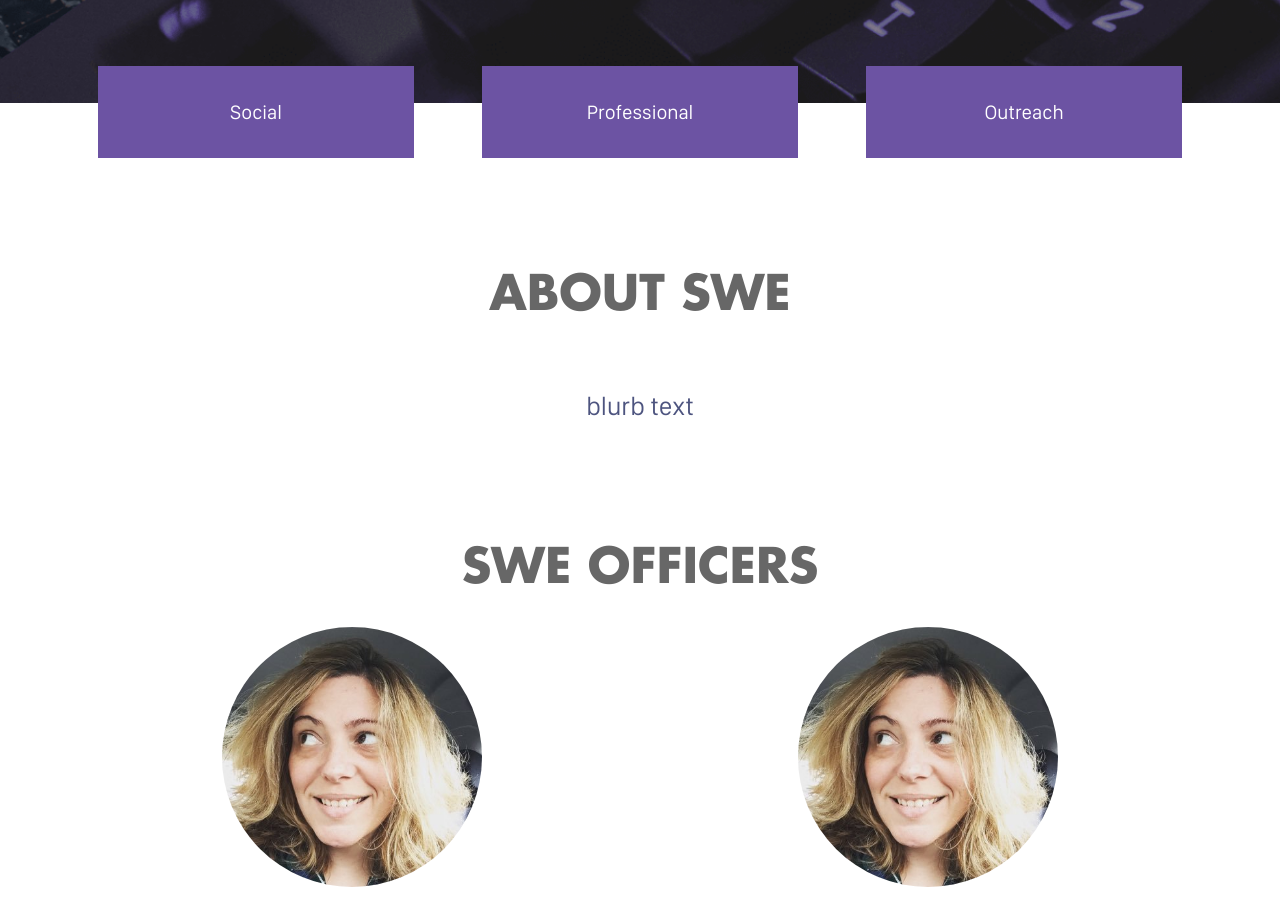
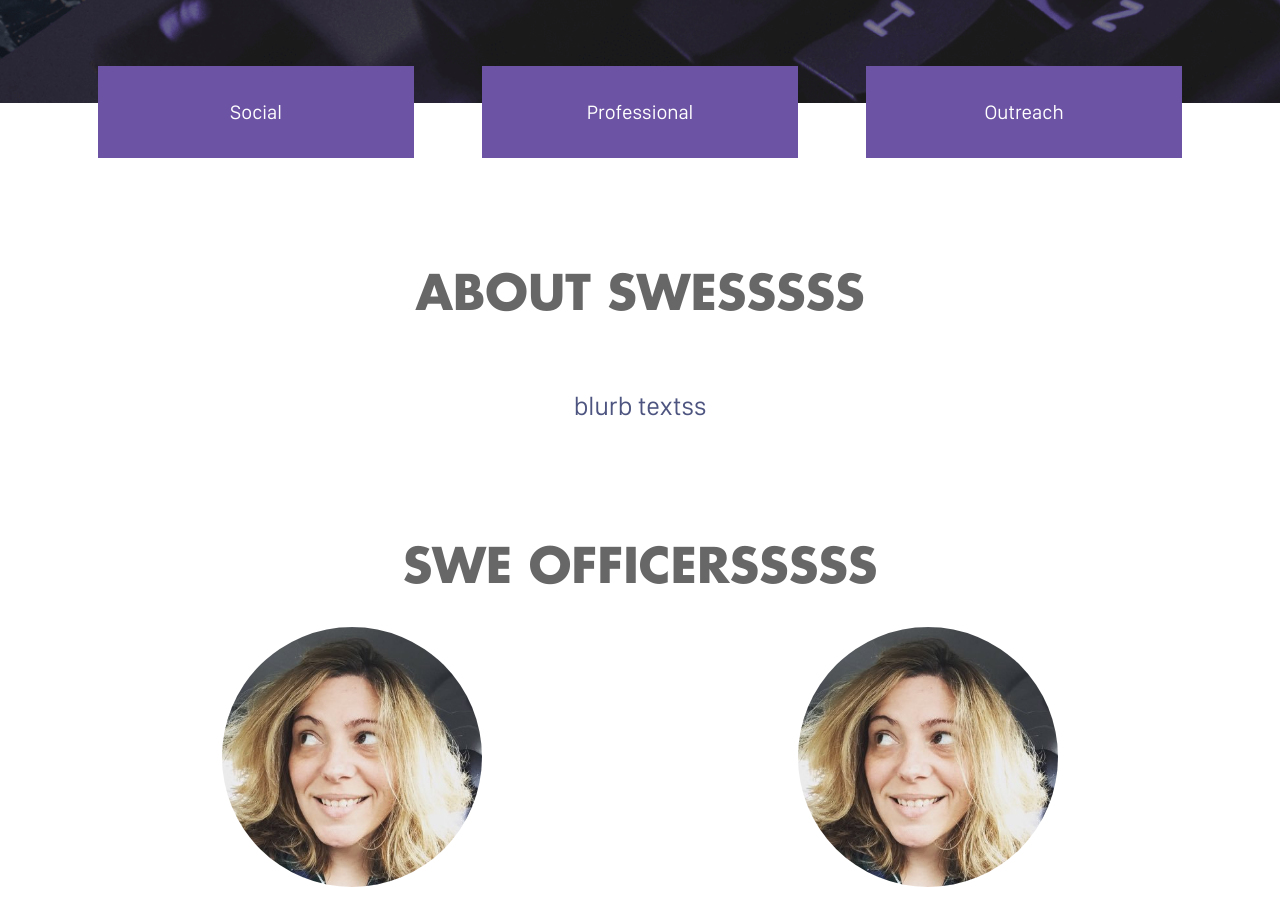
Before and after one commit to sweucsd/swe-website-old, a Jekyll site: the page built from about.markdown, in a window 1280 px wide and 900 px high, scrolled down 866 px. Built offline with Jekyll 4.4.1, drawn with Linux system fonts in a browser that asks for light colours; comment, search, counter and statistics services are not loaded.

Commit message:
Updated About

```diff
--- a/about.markdown
+++ b/about.markdown
@@ -1,10 +1,10 @@
 ---
 title: About
 date: 2017-06-27 22:40:00 Z
-subtitle_1: About SWE
+subtitle_1: About SWEsssss
 intro: intro text for about its in this page yeah
-subtitle_2: SWE Officers
-blurb: blurb text
+subtitle_2: SWE Officersssss
+blurb: blurb textss
 officers:
 - officer_image: "/uploads/face.jpg"
   officer_name: llucy lopez
```
